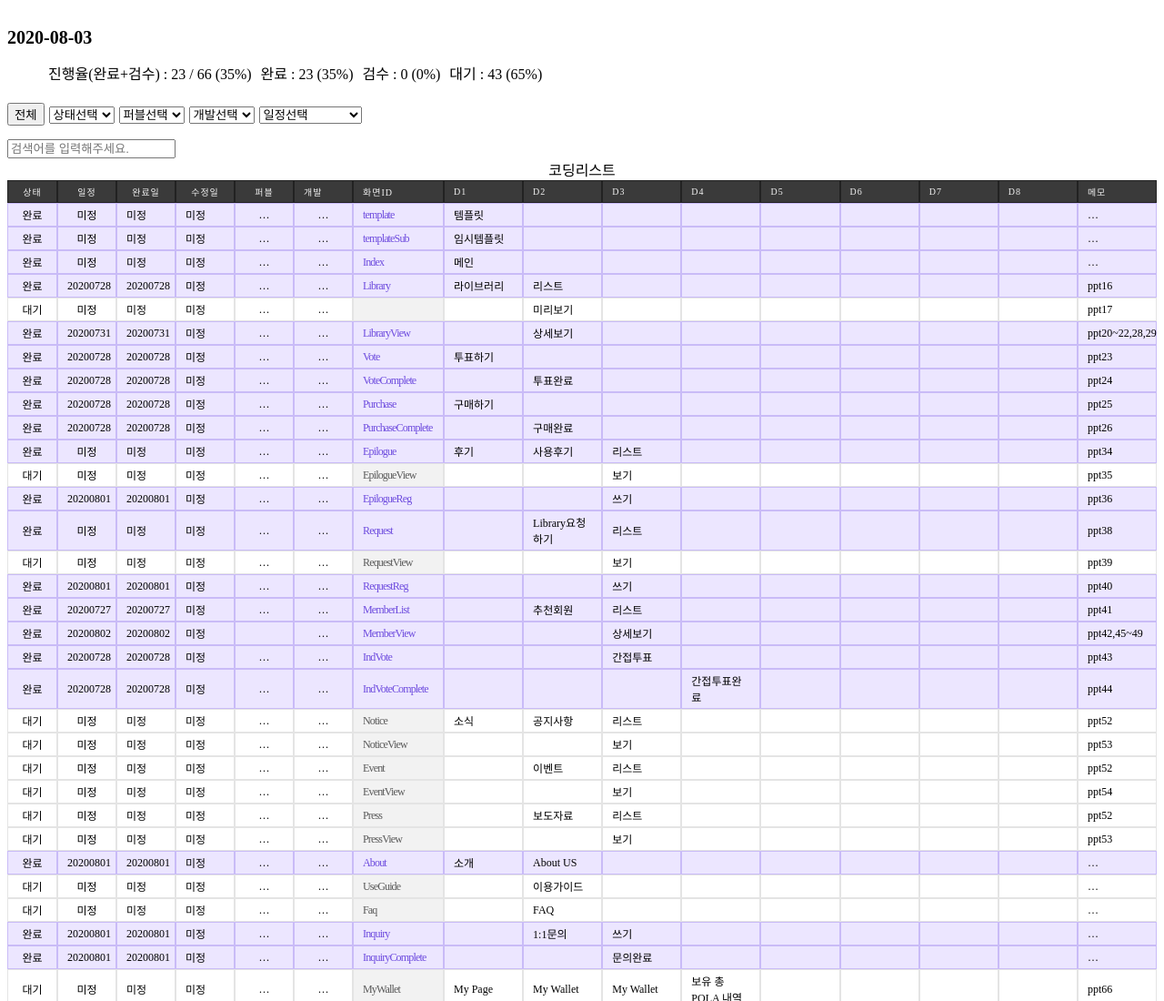
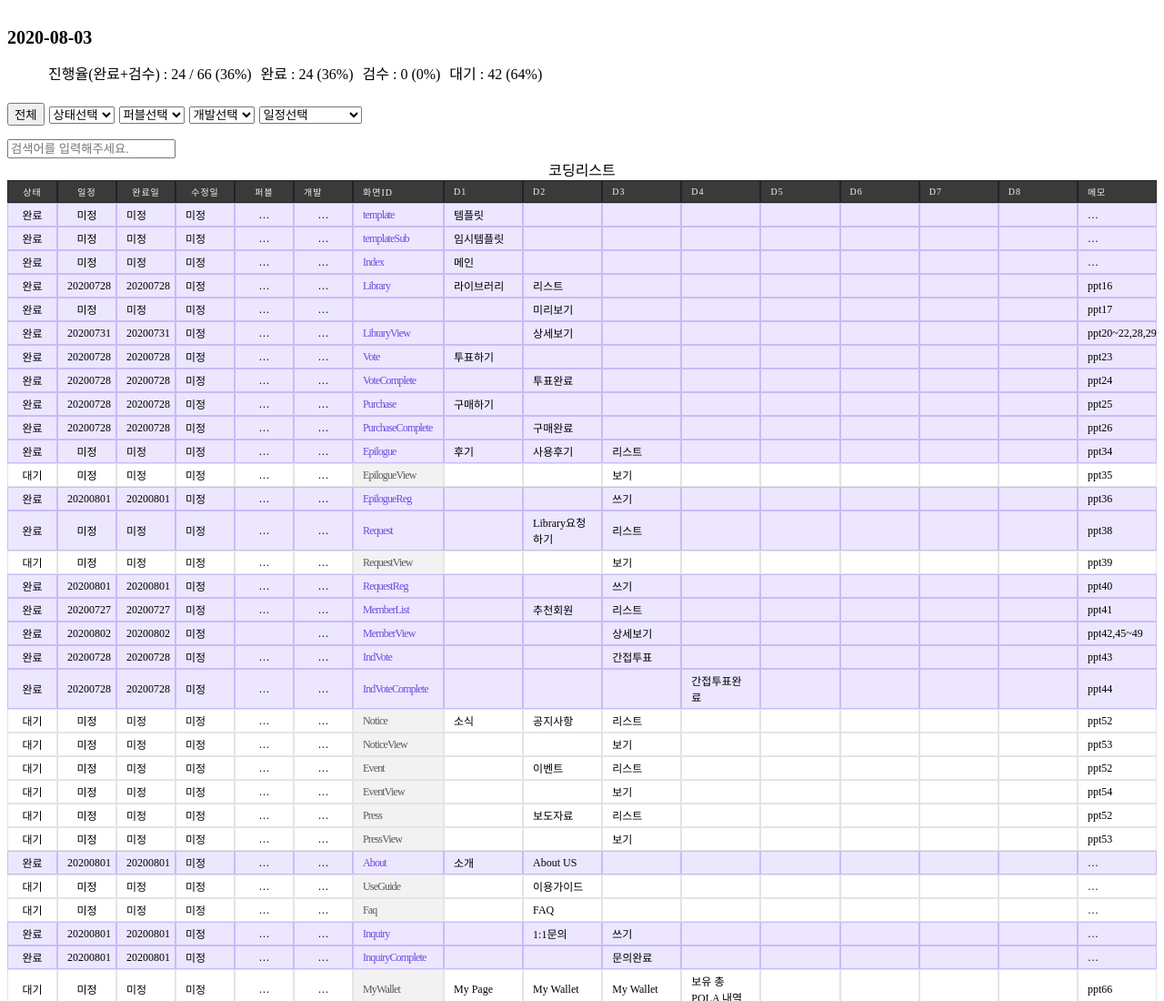
Before and after one commit to DeanHuiyongPark/polaris_publish, a plain HTML site: page polaris/codingLIst.html in a window 1280 px wide. Shown: the top 1100 px of the page at 91% size. Drawn offline with nearby package versions, Linux system fonts and the light colour scheme.

Commit message:
list update

```diff
--- a/polaris/codingLIst.html
+++ b/polaris/codingLIst.html
@@ -119,7 +119,7 @@
 {"state":"완료","date":"미정","enddate":"미정","moddate":"미정","pub":"…","dev":"…","id":"templateSub","d1":"임시템플릿","d2":"","d3":"","d4":"","d5":"","d6":"","d7":"","d8":"","root":"/polaris/src/pages","memo":"…"},
 {"state":"완료","date":"미정","enddate":"미정","moddate":"미정","pub":"…","dev":"…","id":"Index","d1":"메인","d2":"","d3":"","d4":"","d5":"","d6":"","d7":"","d8":"","root":"/polaris/src/pages","memo":"…"},
 {"state":"완료","date":"20200728","enddate":"20200728","moddate":"미정","pub":"…","dev":"…","id":"Library","d1":"라이브러리","d2":"리스트","d3":"","d4":"","d5":"","d6":"","d7":"","d8":"","root":"/polaris/src/pages/library","memo":"ppt16"},
-{"state":"대기","date":"미정","enddate":"미정","moddate":"미정","pub":"…","dev":"…","id":"","d1":"","d2":"미리보기","d3":"","d4":"","d5":"","d6":"","d7":"","d8":"","root":"/polaris/src/pages/library","memo":"ppt17"},
+{"state":"완료","date":"미정","enddate":"미정","moddate":"미정","pub":"…","dev":"…","id":"","d1":"","d2":"미리보기","d3":"","d4":"","d5":"","d6":"","d7":"","d8":"","root":"/polaris/src/pages/library","memo":"ppt17"},
 {"state":"완료","date":"20200731","enddate":"20200731","moddate":"미정","pub":"…","dev":"…","id":"LibraryView","d1":"","d2":"상세보기","d3":"","d4":"","d5":"","d6":"","d7":"","d8":"","root":"/polaris/src/pages/library","memo":"ppt20~22,28,29"},
 {"state":"완료","date":"20200728","enddate":"20200728","moddate":"미정","pub":"…","dev":"…","id":"Vote","d1":"투표하기","d2":"","d3":"","d4":"","d5":"","d6":"","d7":"","d8":"","root":"/polaris/src/pages/library","memo":"ppt23"},
 {"state":"완료","date":"20200728","enddate":"20200728","moddate":"미정","pub":"…","dev":"…","id":"VoteComplete","d1":"","d2":"투표완료","d3":"","d4":"","d5":"","d6":"","d7":"","d8":"","root":"/polaris/src/pages/library","memo":"ppt24"},
```
